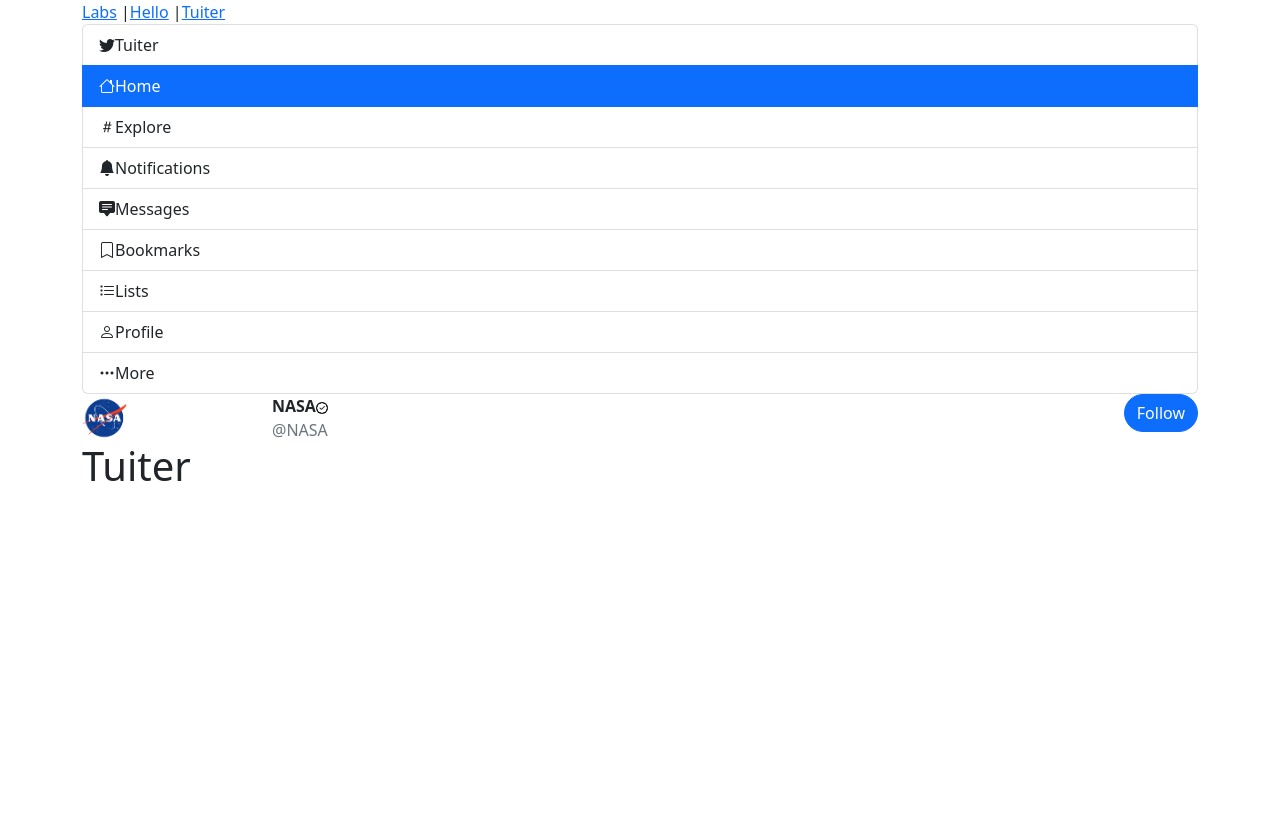
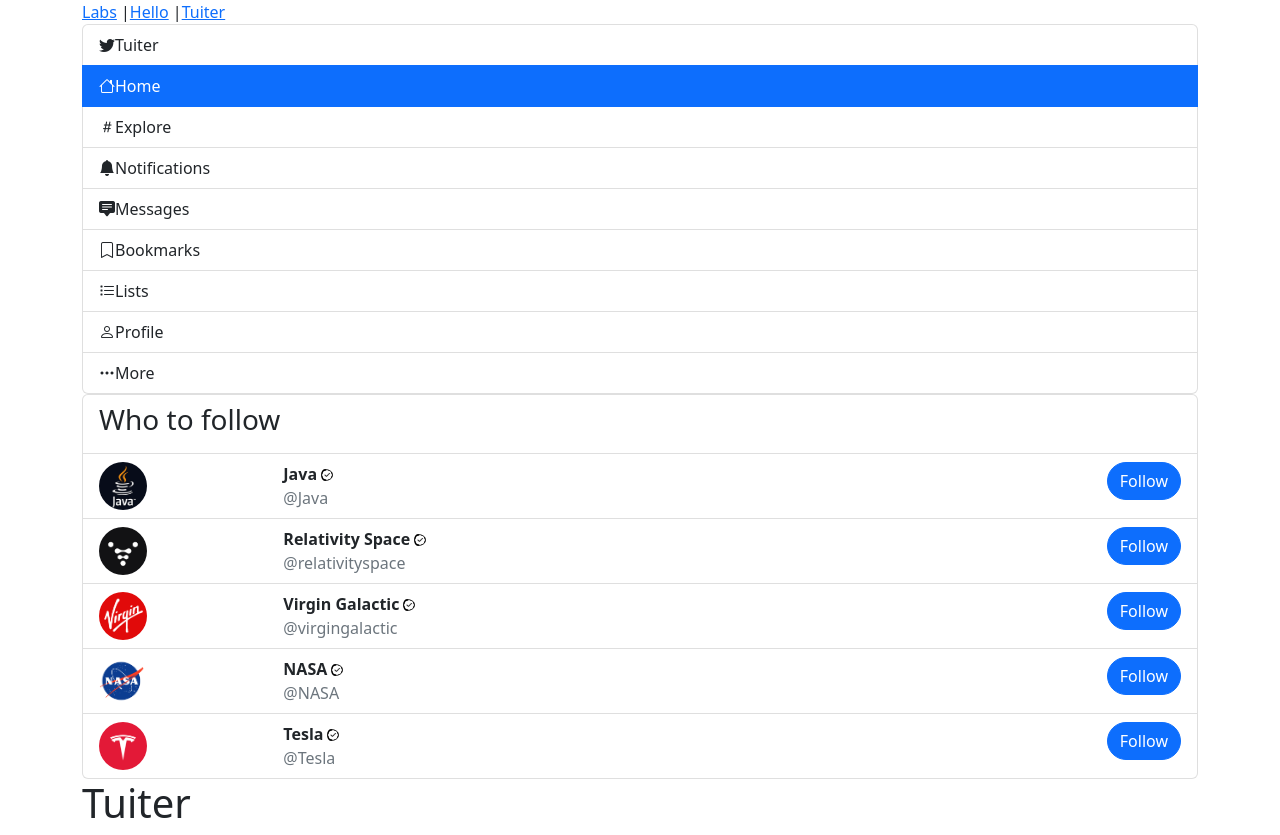
Before and after one commit to gujralajit/tuiter-react-web-app, a React (Create React App) app: page /tuiter in a window 1280 px wide. Before the commit the page ends 800 px from the top, so only its background shows below. Built offline with nearby package versions, Linux system fonts and the light colour scheme.

Commit message:
Added who to follow list with a json object.

```diff
--- a/src/tuiter/index.js
+++ b/src/tuiter/index.js
@@ -1,15 +1,15 @@
 import Nav from "../nav";
 import NavigationSidebar
     from "./navigation-sidebar";
-import WhoToFollowListItem
-    from "./who-to-follow-list/who-to-follow-list-item";
+import WhoToFollowList
+    from "./who-to-follow-list";
 
 function Tuiter() {
     return(
         <div>
             <Nav/>
             <NavigationSidebar active="home"/>
-            <WhoToFollowListItem/>
+            <WhoToFollowList/>
             <h1>Tuiter</h1>
         </div>
     );
--- /dev/null
+++ b/src/tuiter/who-to-follow-list/index.js
@@ -0,0 +1,23 @@
+import React from "react";
+import whoArray from './who.json';
+import WhoToFollowListItem
+    from "./who-to-follow-list-item";
+
+const WhoToFollowList = () => {
+    return(
+        <ul className="list-group">
+            <li className="list-group-item">
+                <h3>Who to follow</h3>
+            </li>
+            {
+                whoArray.map(who =>
+                    <WhoToFollowListItem
+                        key={who._id}
+                        who={who}/>
+                )
+            }
+        </ul>
+    );
+};
+
+export default WhoToFollowList;
--- a/src/tuiter/who-to-follow-list/who-to-follow-list-item.js
+++ b/src/tuiter/who-to-follow-list/who-to-follow-list-item.js
@@ -9,7 +9,7 @@
         </div>
         <div class="col-8">
             <div class="fw-bolder">{who.userName}
-                <img src="../../img/verified-icon.png" height={12} class="rounded-circle"/>
+                <img src="../../img/verified-icon.png" height={12} class=" ps-1 rounded-circle"/>
             </div>
             <div class="text-secondary">@{who.handle}</div>
         </div>
--- /dev/null
+++ b/src/tuiter/who-to-follow-list/who.json
@@ -0,0 +1,32 @@
+[
+  {
+    "_id": 123,
+    "userName": "Java",
+    "handle": "Java",
+    "avatarIcon": "../../img/java-icon.png"
+  },
+  {
+    "_id": 234,
+    "userName": "Relativity Space",
+    "handle": "relativityspace",
+    "avatarIcon": "../../img/relativity-space-icon.png"
+  },
+  {
+    "_id": 345,
+    "userName": "Virgin Galactic",
+    "handle": "virgingalactic",
+    "avatarIcon": "../../img/virgin-icon.png"
+  },
+  {
+    "_id": 456,
+    "userName": "NASA",
+    "handle": "NASA",
+    "avatarIcon": "../../img/nasa-icon.png"
+  },
+  {
+    "_id": 567,
+    "userName": "Tesla",
+    "handle": "Tesla",
+    "avatarIcon": "../../img/tesla-icon.png"
+  }
+]
```
